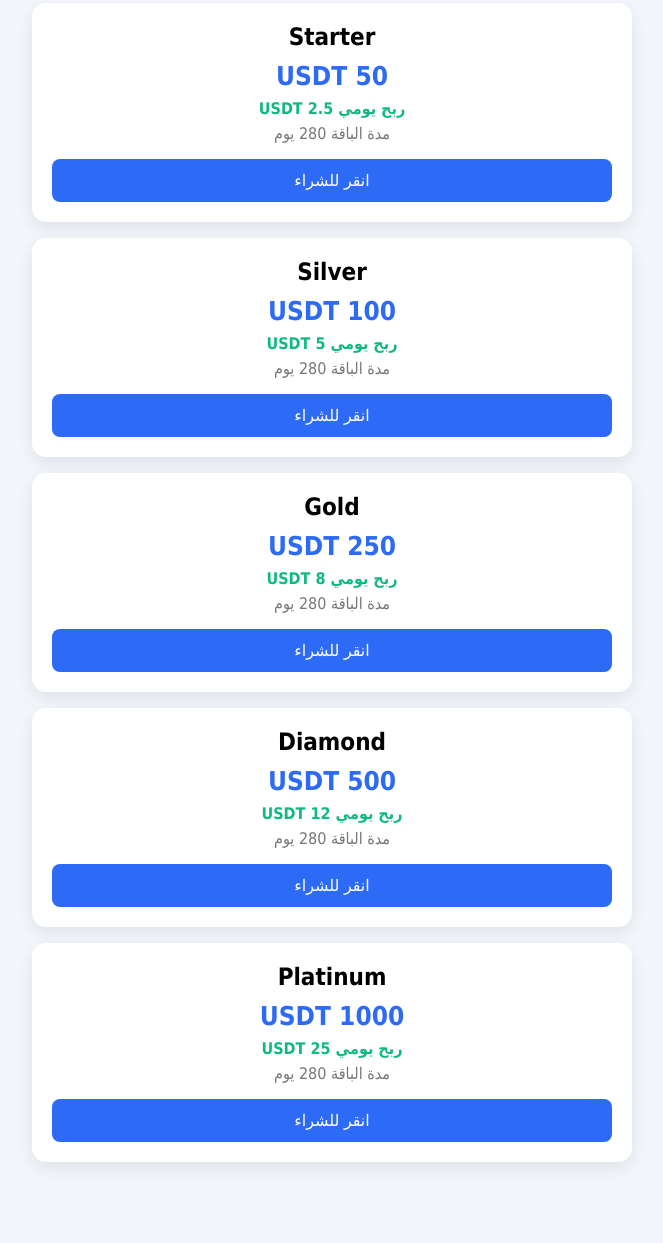
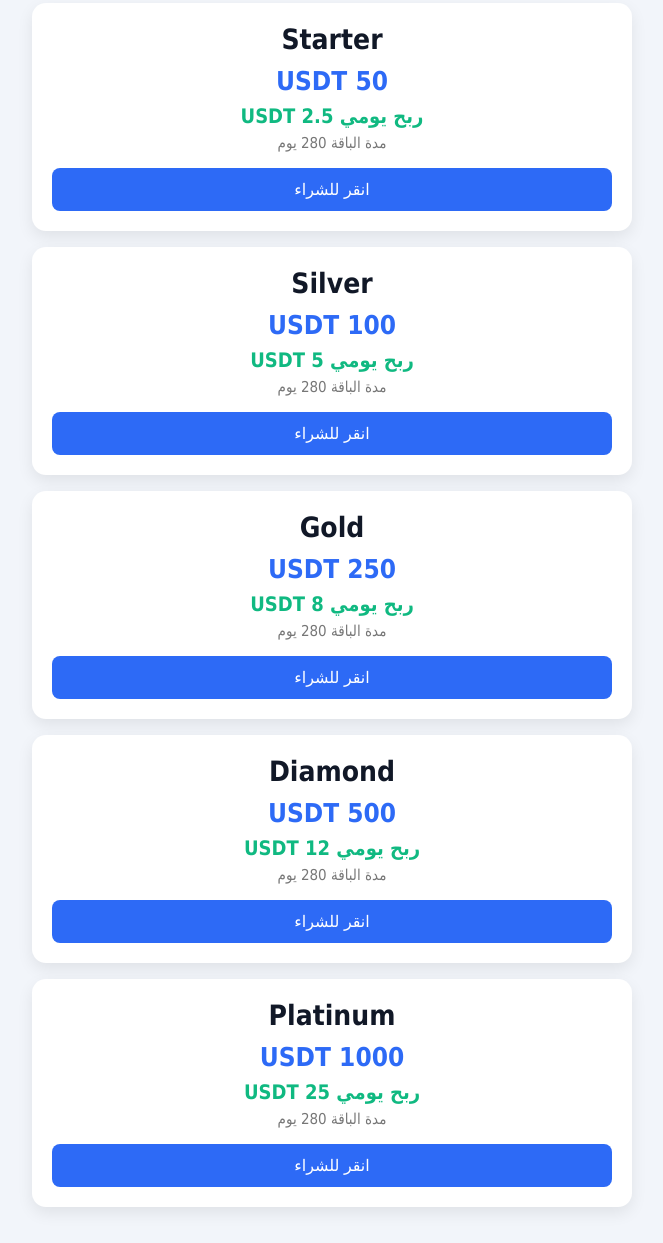
Before and after one commit to twbmyny803-png/SudanCryptoMarket, a website: page packages.html in a window 1280 px wide. Shown: the part 77-1320 px from the top of the page, without its empty margins (308-971 px from the left). Before the commit the page ends 1275 px from the top, so only its background shows below. Drawn offline with Linux system fonts and the light colour scheme.

Commit message:
Update packages.html

```diff
--- a/packages.html
+++ b/packages.html
@@ -3,20 +3,18 @@
 <head>
 <meta charset="UTF-8">
 <meta name="viewport" content="width=device-width, initial-scale=1.0">
-
-<title>الباقات الاستثمارية</title>
+<title>الباقات الاستثمارية | سودان كربتو</title>
 
 <style>
-
 body{
 margin:0;
-font-family:Tahoma;
+font-family:Tahoma, Arial, sans-serif;
 background:#f2f5fa;
 }
 
 .header{
 background:#0b1f3a;
-color:white;
+color:#fff;
 padding:18px;
 text-align:center;
 font-size:20px;
@@ -30,18 +28,18 @@ padding:20px;
 }
 
 .package{
-
-background:white;
+background:#fff;
 border-radius:14px;
 padding:20px;
 margin-bottom:16px;
 box-shadow:0 6px 16px rgba(0,0,0,0.08);
 text-align:center;
-
 }
 
 .package h2{
 margin:0 0 10px;
+font-size:28px;
+color:#111827;
 }
 
 .price{
@@ -55,30 +53,29 @@ margin-bottom:8px;
 color:#10B981;
 font-weight:bold;
 margin-bottom:6px;
+font-size:20px;
 }
 
 .duration{
 color:#777;
 margin-bottom:16px;
+font-size:15px;
 }
 
 .buy-btn{
-
 background:#2D6AF6;
-color:white;
+color:#fff;
 border:none;
 padding:12px;
 width:100%;
 border-radius:8px;
 font-size:16px;
 cursor:pointer;
-
 }
 
 .buy-btn:hover{
 opacity:0.9;
 }
-
 </style>
 </head>
 
@@ -90,145 +87,66 @@ opacity:0.9;
 
 <div class="container">
 
-<!-- Starter -->
+<div class="package">
+<h2>Starter</h2>
+<div class="price">USDT 50</div>
+<div class="profit">ربح يومي 2.5 USDT</div>
+<div class="duration">مدة الباقة 280 يوم</div>
+<button class="buy-btn" onclick="buyPackage('Starter',50,2.5,280)">
+انقر للشراء
+</button>
+</div>
 
 <div class="package">
-
-<h2>Starter</h2>
-
-<div class="price">
-USDT 50
+<h2>Silver</h2>
+<div class="price">USDT 100</div>
+<div class="profit">ربح يومي 5 USDT</div>
+<div class="duration">مدة الباقة 280 يوم</div>
+<button class="buy-btn" onclick="buyPackage('Silver',100,5,280)">
+انقر للشراء
+</button>
 </div>
 
-<div class="profit">
-ربح يومي 2.5 USDT
+<div class="package">
+<h2>Gold</h2>
+<div class="price">USDT 250</div>
+<div class="profit">ربح يومي 8 USDT</div>
+<div class="duration">مدة الباقة 280 يوم</div>
+<button class="buy-btn" onclick="buyPackage('Gold',250,8,280)">
+انقر للشراء
+</button>
 </div>
 
-<div class="duration">
-مدة الباقة 280 يوم
+<div class="package">
+<h2>Diamond</h2>
+<div class="price">USDT 500</div>
+<div class="profit">ربح يومي 12 USDT</div>
+<div class="duration">مدة الباقة 280 يوم</div>
+<button class="buy-btn" onclick="buyPackage('Diamond',500,12,280)">
+انقر للشراء
+</button>
 </div>
 
-<button class="buy-btn" onclick="buyPackage('Starter',50)">
+<div class="package">
+<h2>Platinum</h2>
+<div class="price">USDT 1000</div>
+<div class="profit">ربح يومي 25 USDT</div>
+<div class="duration">مدة الباقة 280 يوم</div>
+<button class="buy-btn" onclick="buyPackage('Platinum',1000,25,280)">
 انقر للشراء
 </button>
-
-</div>
-
-
-<!-- Silver -->
-
-<div class="package">
-
-<h2>Silver</h2>
-
-<div class="price">
-USDT 100
-</div>
-
-<div class="profit">
-ربح يومي 5 USDT
-</div>
-
-<div class="duration">
-مدة الباقة 280 يوم
-</div>
-
-<button class="buy-btn" onclick="buyPackage('Silver',100)">
-انقر للشراء
-</button>
-
-</div>
-
-
-<!-- Gold -->
-
-<div class="package">
-
-<h2>Gold</h2>
-
-<div class="price">
-USDT 250
-</div>
-
-<div class="profit">
-ربح يومي 8 USDT
-</div>
-
-<div class="duration">
-مدة الباقة 280 يوم
-</div>
-
-<button class="buy-btn" onclick="buyPackage('Gold',250)">
-انقر للشراء
-</button>
-
-</div>
-
-
-<!-- Diamond -->
-
-<div class="package">
-
-<h2>Diamond</h2>
-
-<div class="price">
-USDT 500
-</div>
-
-<div class="profit">
-ربح يومي 12 USDT
-</div>
-
-<div class="duration">
-مدة الباقة 280 يوم
-</div>
-
-<button class="buy-btn" onclick="buyPackage('Diamond',500)">
-انقر للشراء
-</button>
-
-</div>
-
-
-<!-- Platinum -->
-
-<div class="package">
-
-<h2>Platinum</h2>
-
-<div class="price">
-USDT 1000
-</div>
-
-<div class="profit">
-ربح يومي 25 USDT
-</div>
-
-<div class="duration">
-مدة الباقة 280 يوم
-</div>
-
-<button class="buy-btn" onclick="buyPackage('Platinum',1000)">
-انقر للشراء
-</button>
-
 </div>
 
 </div>
 
 <script>
-
-function buyPackage(name,price){
-
-// حفظ الباقة المختارة
-localStorage.setItem("selectedPackage",name)
-localStorage.setItem("selectedPrice",price)
-
-// لاحقاً سنربطها بصفحة الإيداع
-window.location.href="deposit.html"
-
+function buyPackage(name, price, dailyProfit, durationDays){
+localStorage.setItem("selectedPackage", name);
+localStorage.setItem("selectedPrice", price);
+localStorage.setItem("selectedDailyProfit", dailyProfit);
+localStorage.setItem("selectedDuration", durationDays);
+window.location.href = "deposit.html";
 }
-
 </script>
 
 </body>
```
